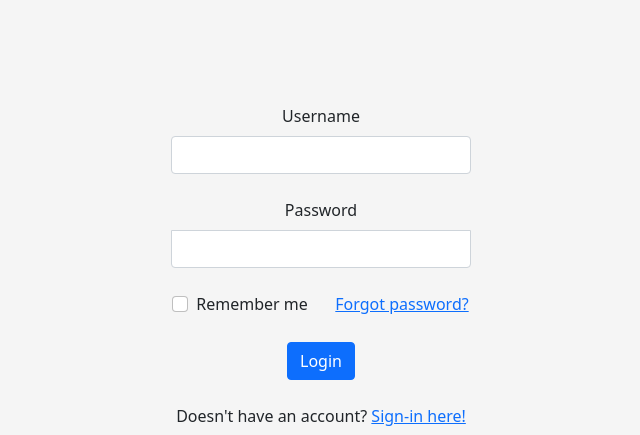
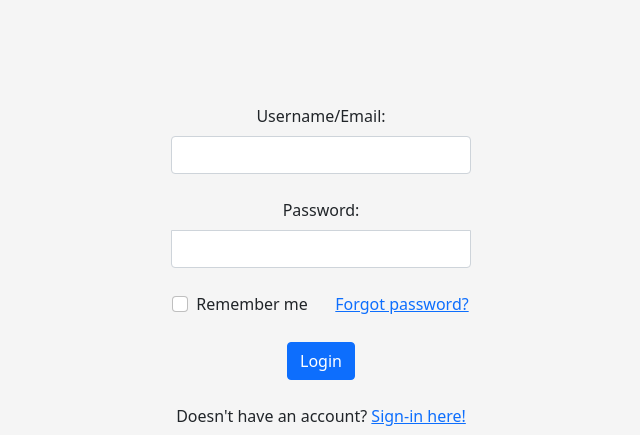
Before and after one commit to Malekpour99/my_site, a Django app: page /accounts/login/ in a window 1280 px wide. Shown: the part 130-565 px from the top of the page, without its empty margins (319-959 px from the left). Run offline with Django 4.2, Linux system fonts and the light colour scheme; some libraries are stand-ins or nearby versions.

Commit message:
login template - username input customization
Changed label of username input and its name to inform users that email can also be used to logging in and so we know in our views that we are either receiving user's email or username

```diff
--- a/templates/accounts/login.html
+++ b/templates/accounts/login.html
@@ -31,13 +31,13 @@
         {% csrf_token %}
         <!-- Username input -->
         <div class="form-outline mb-4">
-          <label class="form-label" for="username">Username</label>
-          <input type="text" id="username" name="username" class="form-control" />
+          <label class="form-label" for="username">Username/Email:</label>
+          <input type="text" id="username" name="username_or_email" class="form-control" />
         </div>
 
         <!-- Password input -->
         <div class="form-outline mb-4">
-          <label class="form-label" for="password">Password</label>
+          <label class="form-label" for="password">Password:</label>
           <input type="password" id="password" name="password" class="form-control" />
         </div>
 
```
